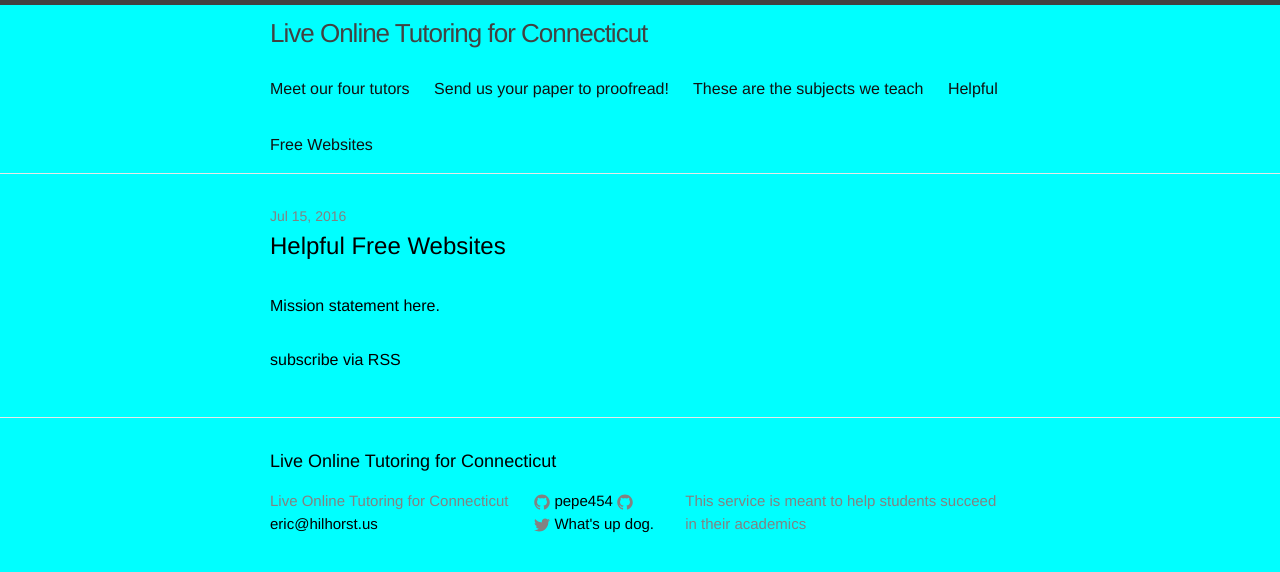
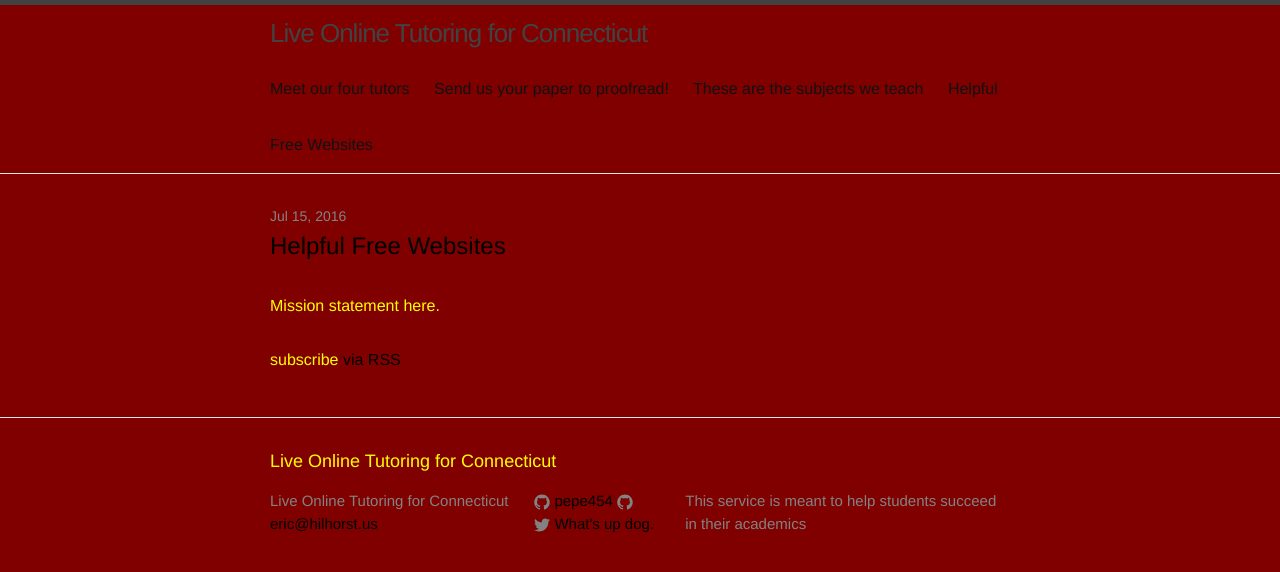
Before and after one commit to pepe454/pepe454.github.io, a Jekyll site: the page built from index.html, in a window 1280 px wide. Shown: the top 572 px of the page. Built offline with Jekyll 4.4.1, drawn with Linux system fonts in a browser that asks for light colours.

Commit message:
Update _base.scss

```diff
--- a/_sass/_base.scss
+++ b/_sass/_base.scss
@@ -16,8 +16,8 @@
  */
 body {
     font: $base-font-weight #{$base-font-size}/#{$base-line-height} $base-font-family;
-    color: black;
-    background-color: aqua;
+    color: yellow;
+    background-color: maroon;
     -webkit-text-size-adjust: 100%;
     -webkit-font-feature-settings: "kern" 1;
     -moz-font-feature-settings: "kern" 1;
```
